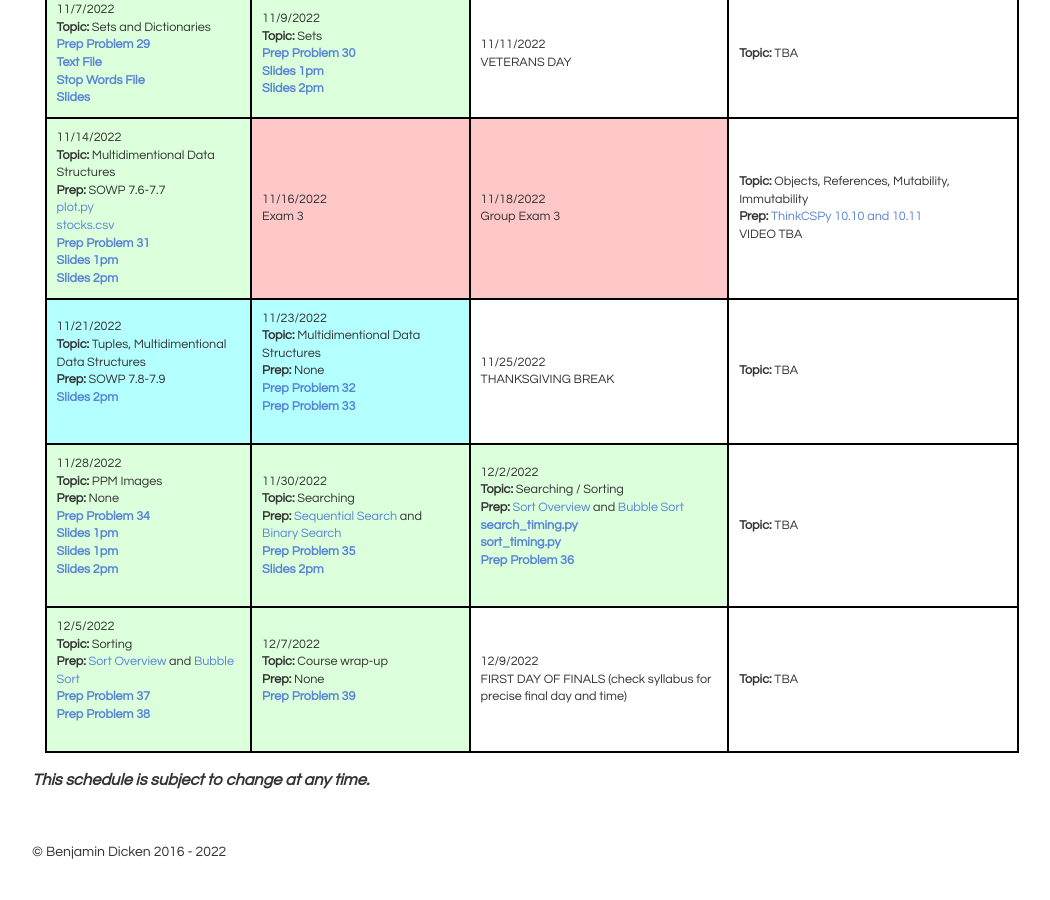
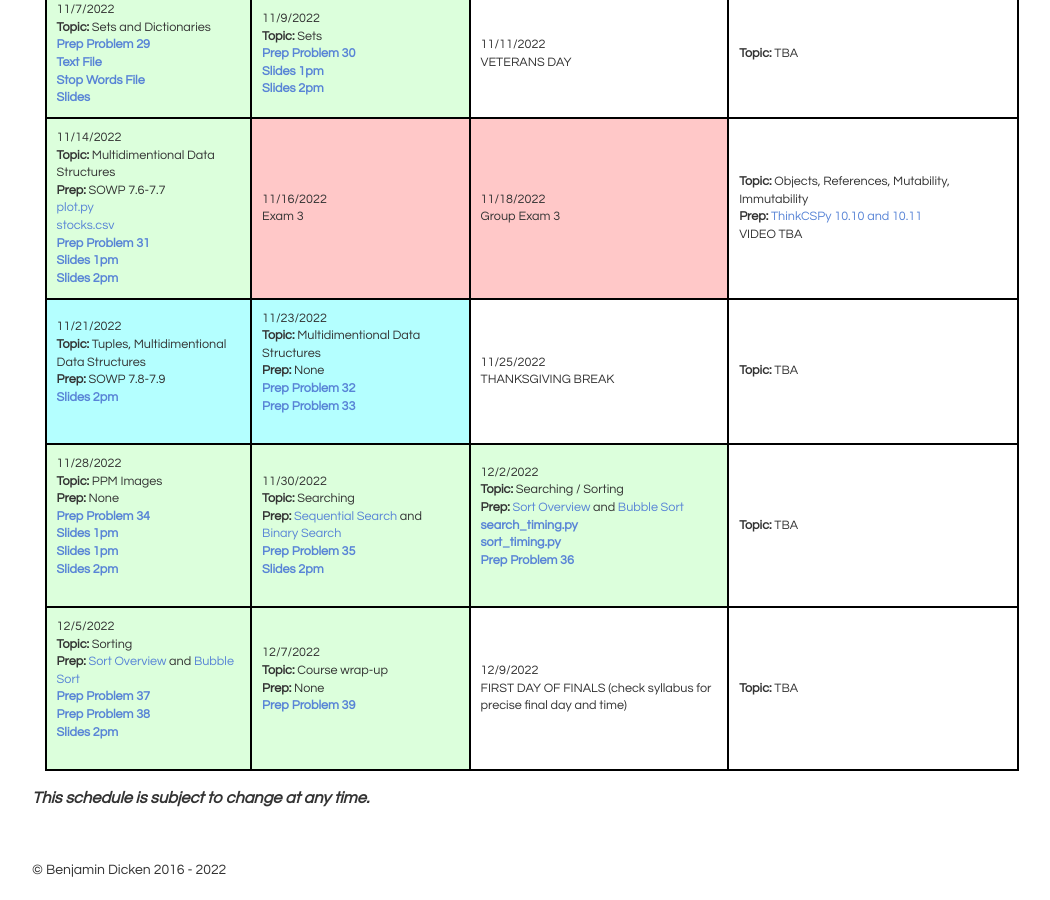
Before and after one commit to bddicken/cs110fall2022website, a Jekyll site: the page built from schedule/index.md, in a window 1280 px wide and 900 px high, scrolled down 1864 px. Shown: the whole window, without its empty margins (108-1158 px from the left). Built offline with Jekyll 4.4.1, drawn with Linux system fonts in a browser that asks for light colours.

Commit message:
added link to slides

```diff
--- a/schedule/index.md
+++ b/schedule/index.md
@@ -506,6 +506,8 @@
                  <a href="https://runestone.academy/runestone/books/published/pythonds/SortSearch/TheBubbleSort.html">Bubble Sort</a> <br/>
     <a href="../preps/37/"><b>Prep Problem 37</b></a> <br/>
     <a href="../preps/38/"><b>Prep Problem 38</b></a> <br/>
+    <a href="./slides/35-sort-II-AP.pdf"><b>Slides 2pm</b></a> <br/>
+
      <br />
   </td>
   <td class="topic-general">
```
